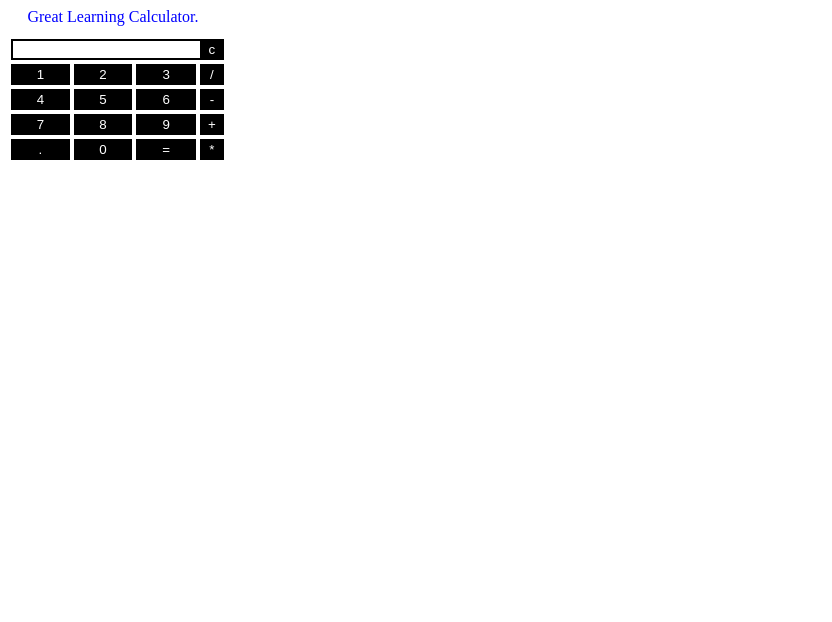
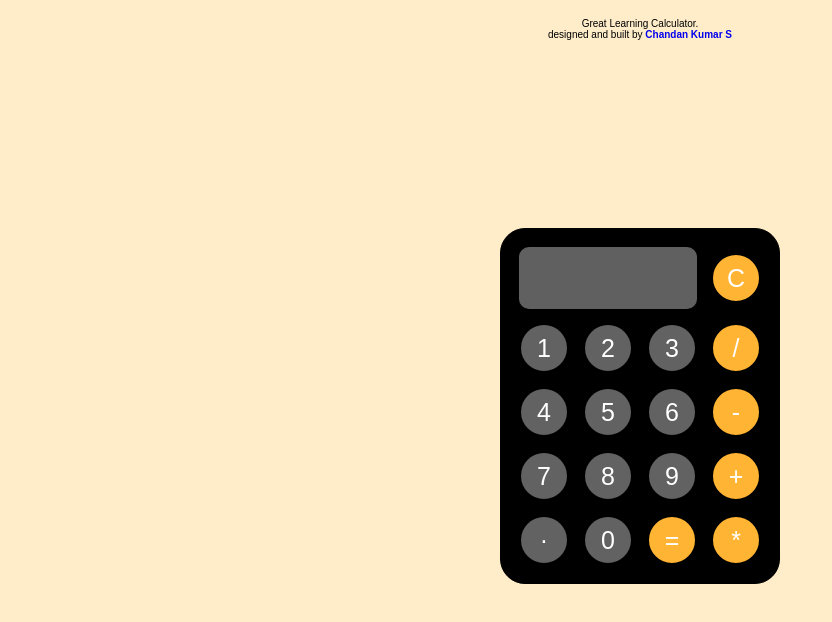
Before and after one commit to ChandanKumarSrinivas/calculator, a plain HTML site: page index.html in a window 1280 px wide. Shown: the whole page, without its empty margins (0-832 px from the left). Drawn offline with Linux system fonts and the light colour scheme.

Commit message:
design improvements

```diff
--- a/index.html
+++ b/index.html
@@ -3,75 +3,149 @@
 
 <head>
     <title>Calculator</title>
+    <meta name="viewport" content="width=device-width, initial-scale=1.0">
+    <!-- <link rel="preconnect" href="https://fonts.googleapis.com"> -->
+    <!-- <link rel="preconnect" href="https://fonts.gstatic.com" crossorigin> -->
+    <!-- <link
+        href="https://fonts.googleapis.com/css2?family=Open+Sans:ital,wght@0,300;0,400;0,600;0,700;0,800;1,300;1,500&display=swap"
+        rel="stylesheet"> -->
     <style>
-        .title{
+        * {
+            font-size: 25px;
+            font-family: Arial, Helvetica, sans-serif;
+            /* font-family: 'Open Sans', sans-serif; */
+            text-align: center;
+        }
+
+        body {
+            display: flex;
+            flex-direction: column;
+            background-color: #ffedca;
+            justify-content: space-between;
+        }
+
+        a{
+            text-decoration: none;
+            font-size: 10px;
+            font-weight: bold;
+        }
+
+        p{
+            font-size: 10px;
+        }
+
+        .title {
             margin-bottom: 10px;
+            font-size: 16px;
+            /* text-align: center; */
+            /* display: flex; */
             text-align: center;
             width: 210px;
             color: blue;
             border: 2px solid rgba(0, 0, 0, 0.853, 255);
         }
 
-        input[type="button"]{
-            background-color: black;
+        input[type="button"] {
+            background-color: rgba(183, 183, 183, 0.537);
             color: white;
             border: 2px solid black;
-            width: 100%;
+            width: 50px;
+            height: 50px;
+            outline: none;
+            border-radius: 100px;
+            /* margin: 5px; */
+            margin: 5px;
+            text-align: center;
+            justify-content: center;
+            vertical-align: middle;
         }
 
-        input[type="text"]{
-            background-color: #fff;
+        input[type="text"] {
+            background-color: rgb(96, 96, 96);
+            outline: none;
             border: 2px solid black;
-            width: 100%;
+            width: 164px;
+            height: 50px;
+            border-radius: 10px;
+            border: 5px solid rgba(128, 128, 128, 0);
+            margin: 5px;
+            user-select: text;
+            color: aliceblue;
+            text-align: right;
+            overflow-x:visible;
+            /* overflow: auto;  */
+            display: flex;
+            flex-direction: column-reverse;
+        }
+
+        #org {
+            background-color: hsl(38, 100%, 60%);
+        }
+
+        input[type="button"]:hover {
+            background-color: hsl(38, 66%, 33%);
+            transition-duration: 0.5s;
+            /* transition-duration: 0.5s; */
+        }
+
+        table {
+            border: 1px solid black;
+            padding: 10px;
+            border-radius: 25px;
+            background-color: black;
+            align-self: center;
+            top: 50%;
+            /* left: 50%; */
+            transform: translateY(50%);
         }
     </style>
 </head>
 
 <body>
-    <div class="title">
-        Great Learning Calculator.
-    </div>
+    <!-- <div class="title"> -->
+<p>Great Learning Calculator.<br /> designed and built by <a href="https://github.com/ChandanKumarSrinivas">Chandan Kumar S</a></p>
+    <!-- </div>  -->
     <table>
         <tr>
-            <td colspan="3"><input type="text" id="result"></td>
-            <td><input type="button" value="c" onclick="clr()"></td>
+            <td colspan="3"><input type="text" id="result" disabled></td>
+            <td><input type="button" value="C" id="org" onclick="clr()"></td>
         </tr>
         <tr>
             <td><input type="button" value="1" onclick="display('1')"></td>
             <td><input type="button" value="2" onclick="display('2')"></td>
             <td><input type="button" value="3" onclick="display('3')"></td>
-            <td><input type="button" value="/" onclick="display('/')"></td>
+            <td><input type="button" value="/" id="org" onclick="display('/')"></td>
         </tr>
         <tr>
             <td><input type="button" value="4" onclick="display('4')"></td>
             <td><input type="button" value="5" onclick="display('5')"></td>
             <td><input type="button" value="6" onclick="display('6')"></td>
-            <td><input type="button" value="-" onclick="display('-')"></td>
+            <td><input type="button" value="-" id="org" onclick="display('-')"></td>
         </tr>
         <tr>
             <td><input type="button" value="7" onclick="display('7')"></td>
             <td><input type="button" value="8" onclick="display('8')"></td>
             <td><input type="button" value="9" onclick="display('9')"></td>
-            <td><input type="button" value="+" onclick="display('+')"></td>
+            <td><input type="button" value="+" id="org" onclick="display('+')"></td>
         </tr>
         <tr>
-            <td><input type="button" value="." onclick="display('.')"></td>
+            <td><input type="button" value="&#183;" onclick="display('.')"></td>
             <td><input type="button" value="0" onclick="display('0')"></td>
-            <td><input type="button" value="=" onclick="equate()"></td>
-            <td><input type="button" value="*" onclick="display('*')"></td>
+            <td><input type="button" value="=" id="org" onclick="equate()"></td>
+            <td><input type="button" value="*" id="org" onclick="display('*')"></td>
         </tr>
     </table>
     <script>
         function clr() {
-            document.getElementById("result").value="";
+            document.getElementById("result").value = "";
         }
         function display(val) {
-            document.getElementById("result").value+=val;
+            document.getElementById("result").value += val;
         }
         function equate() {
-            let x=document.getElementById("result").value;
-            y=eval(x);
-            document.getElementById("result").value=y;
+            let x = document.getElementById("result").value;
+            y = eval(x);
+            document.getElementById("result").value = y;
         }
     </script>
 </body>
```
